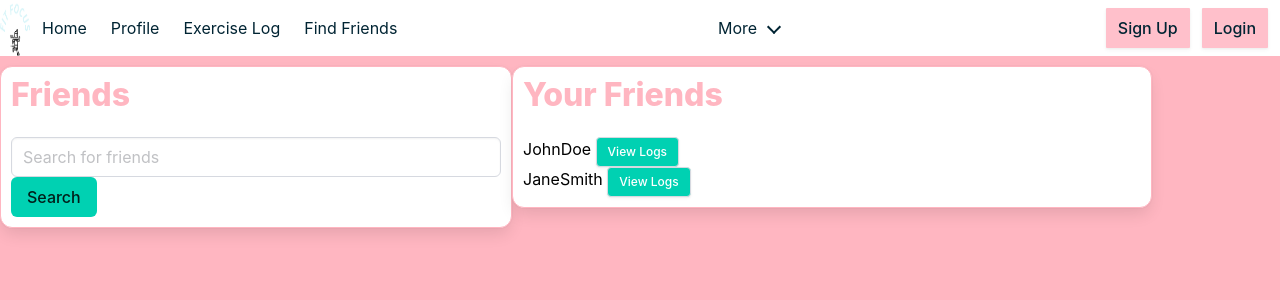
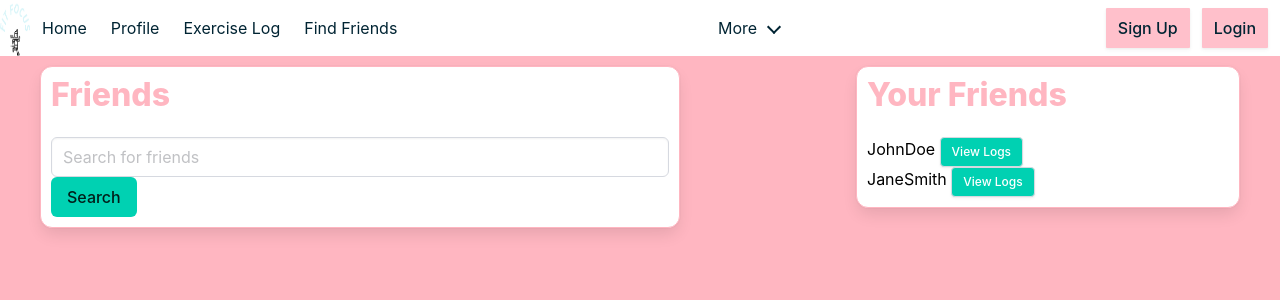
Before and after one commit to EdwinOMG/WebFinal2024, a Vue app in the folder Client/: page /FriendPage in a window 1280 px wide. Shown: the top 300 px of the page. Built offline with nearby package versions, Linux system fonts and the light colour scheme.

Commit message:
changed spacing of friend page

```diff
--- a/Client/src/components/FriendList.vue
+++ b/Client/src/components/FriendList.vue
@@ -64,13 +64,13 @@ h2 {
 }
 .box {
   padding: 10px;
-  float: left;
-  margin: auto;
+  float: right;
   border: 1px solid lightpink;
   background-color: white;
   margin-top: 10px;
   color: black;
-  width: 50%;
+  width: 30%;
+  margin-right: 40px;
 }
 .friendcolumn {
   margin-bottom: 2rem;
--- a/Client/src/components/FriendSearch.vue
+++ b/Client/src/components/FriendSearch.vue
@@ -68,16 +68,14 @@ onMounted(() => {
 .box {
   padding: 10px;
   float: left;
-  margin: auto;
   border: 1px solid lightpink;
   background-color: white;
   margin-top: 10px;
+  margin-left: 40px;
   width: 50%;
+  height: 100%;
 }
 h2 {
   color: lightpink;
 }
-.friendsearch {
-  width: 40%;
-}
 </style>
```
